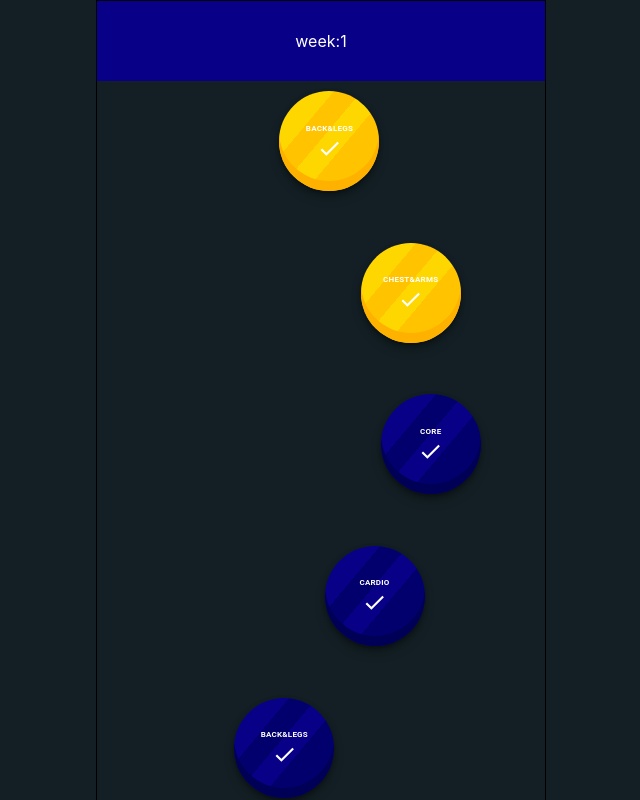
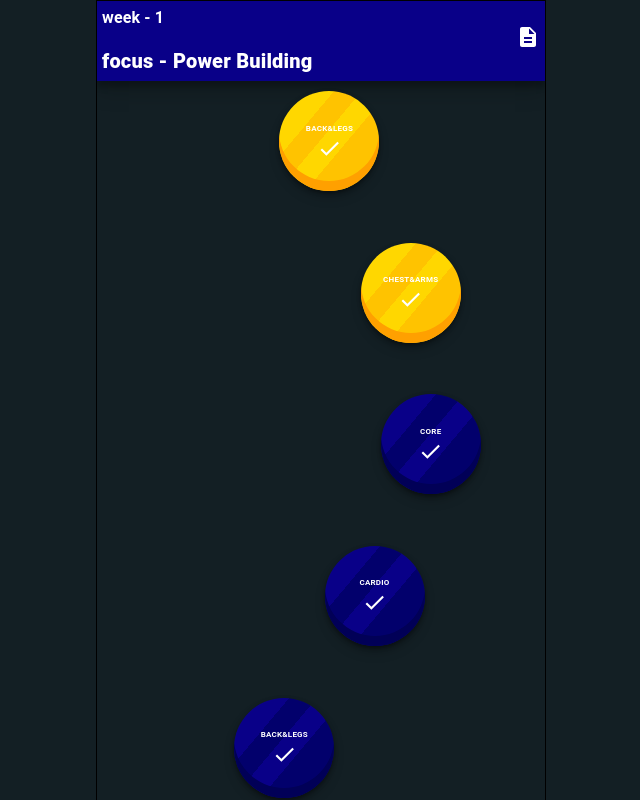
Before and after one commit to YuvalShvartsman/FitBFF-client, a React (Vite) app: page / in a window 1280 px wide. Shown: the top 800 px of the page, without its empty margins (319-959 px from the left). Built offline with nearby package versions, Linux system fonts and the light colour scheme.

Commit message:
added some basic style to the header

```diff
--- a/src/components/Homepage/HomepageStepper/HomePageStepper.css
+++ b/src/components/Homepage/HomepageStepper/HomePageStepper.css
@@ -19,6 +19,7 @@
 }
 
 .WeekHeader {
+  position: relative;
   display: flex;
   align-items: center;
   justify-content: center;
@@ -26,6 +27,34 @@
   width: 100%;
   color: var(--text);
   background-color: var(--first-color);
+  box-shadow: rgba(0, 0, 0, 0.19) 0px 10px 20px, rgba(0, 0, 0, 0.23) 0px 6px 6px;
+}
+
+.WeekNumber {
+  position: absolute;
+  top: 5px;
+  left: 5px;
+  color: var(--text);
+  font-weight: bold !important;
+}
+
+.WeekTitle {
+  position: absolute;
+  bottom: 5px;
+  left: 5px;
+  color: var(--text);
+  font-weight: 800 !important;
+  font-size: 20px !important;
+}
+
+.WeekDescription {
+  position: absolute;
+  right: 5px;
+  position: absolute;
+  color: var(--text);
+  font-weight: 800 !important;
+  font-size: 20px !important;
+  cursor: pointer;
 }
 
 .MuiDivider-root {
--- a/src/components/Homepage/HomepageStepper/HomepageStepper.tsx
+++ b/src/components/Homepage/HomepageStepper/HomepageStepper.tsx
@@ -1,16 +1,30 @@
 import "./HomePageStepper.css";
 
-import { Box } from "@mui/material";
+import { Box, Tooltip, Typography } from "@mui/material";
 
 import { steps } from "../../../dummyData";
 import Step from "./Step/Step";
+
+import DescriptionIcon from "@mui/icons-material/Description";
 
 function HomepageStepper() {
   return (
     <Box className="Stepper">
       {steps.map((week, key) => (
         <>
-          <Box className="WeekHeader">{"week:" + week.week}</Box>
+          <Box className="WeekHeader">
+            <Typography className="WeekNumber">
+              {"week - " + week.week}
+            </Typography>
+            <Typography className="WeekTitle">
+              {"focus - " + week.title}
+            </Typography>
+            <Tooltip title={week.desc}>
+              <Typography className="WeekDescription">
+                <DescriptionIcon />
+              </Typography>
+            </Tooltip>
+          </Box>
 
           <Box className="Week" key={key}>
             {week.sessions.map((step, key) => (
--- a/src/components/Homepage/HomepageStepper/Step/Step.css
+++ b/src/components/Homepage/HomepageStepper/Step/Step.css
@@ -32,7 +32,7 @@
   transform: translateY(4px);
 
   box-shadow: rgba(0, 0, 0, 0.4) 0px 2px 4px,
-    rgba(0, 0, 0, 0.3) 0px 7px 13px -3px, var(--third-color) 0px -7px 0px inset;
+    rgba(0, 0, 0, 0.3) 0px 7px 13px -3px, var(--forth-color) 0px -7px 0px inset;
   border: 0px !important;
   outline: none !important;
 }
@@ -51,7 +51,7 @@
   ) !important;
 
   box-shadow: rgba(0, 0, 0, 0.4) 0px 2px 4px,
-    rgba(0, 0, 0, 0.3) 0px 7px 13px -3px, var(--third-gold) 0px -10px 0px inset !important;
+    rgba(0, 0, 0, 0.3) 0px 7px 13px -3px, var(--forth-gold) 0px -10px 0px inset !important;
 }
 
 .Golden:focus,
--- a/src/dummyData.ts
+++ b/src/dummyData.ts
@@ -1,6 +1,8 @@
 export const steps = [
   {
     week: 1,
+    title: "Power Building",
+    desc: "In this week we are going to focus on both power and volume. We will start each workout with functional exercises and continue working on isolated exercises with greater volume",
     sessions: [
       {
         id: 0,
@@ -25,6 +27,9 @@ export const steps = [
   },
   {
     week: 2,
+    title: "Power",
+    desc: "In this week we focus on power! We shall put all of our attention onto our functional exercises and we will try as hard as we can to push our weights to full RM",
+
     sessions: [
       { id: 7, type: "Core", icon: "randomAssIcon" },
       { id: 8, type: "Cardio", icon: "randomAssIcon" },
@@ -37,6 +42,9 @@ export const steps = [
   },
   {
     week: 3,
+    title: "Volume",
+    desc: "In this week we focus volume! It is important to build the base amount of muscle to progress",
+
     sessions: [
       { id: 14, type: "Back&Legs", icon: "randomAssIcon" },
       { id: 15, type: "Chest&Arms", icon: "randomAssIcon" },
```
